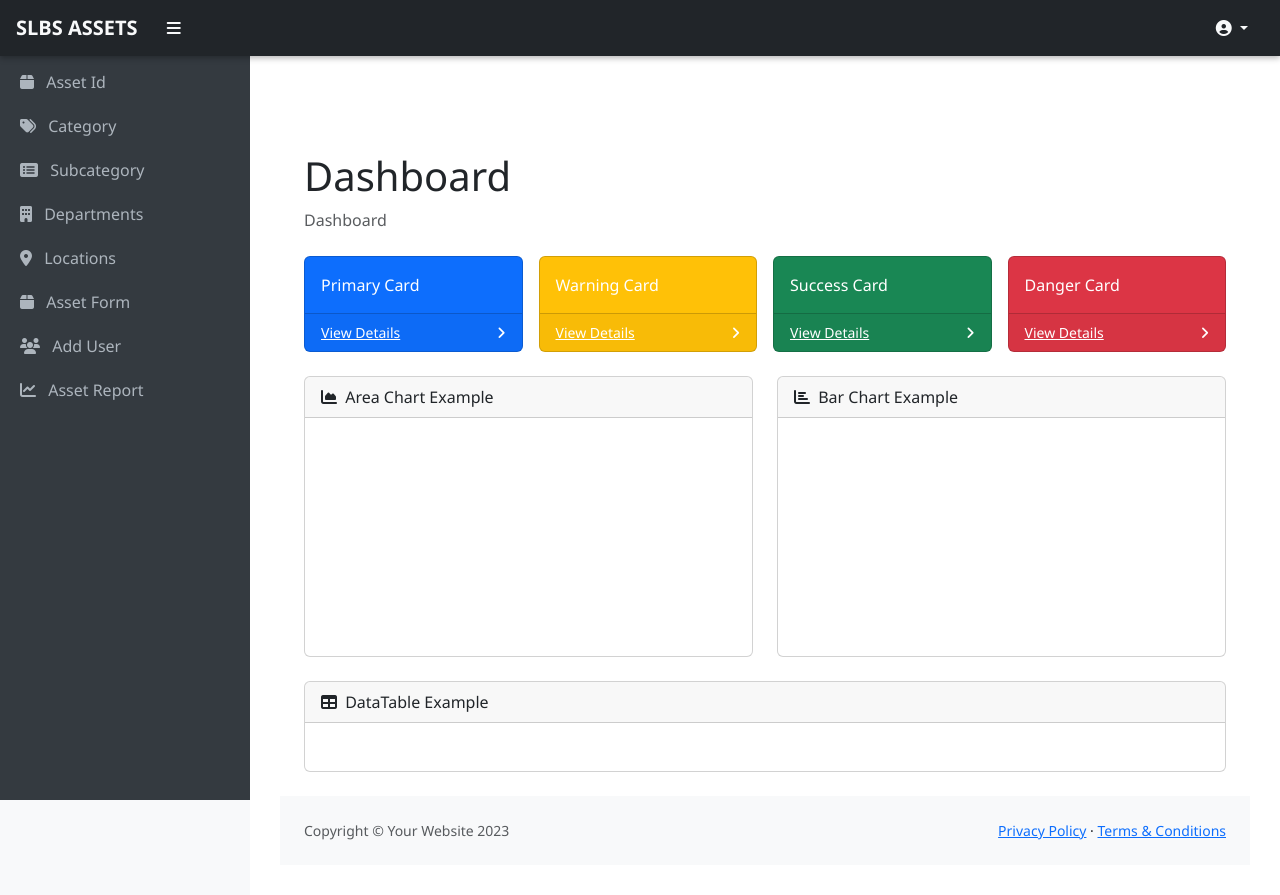
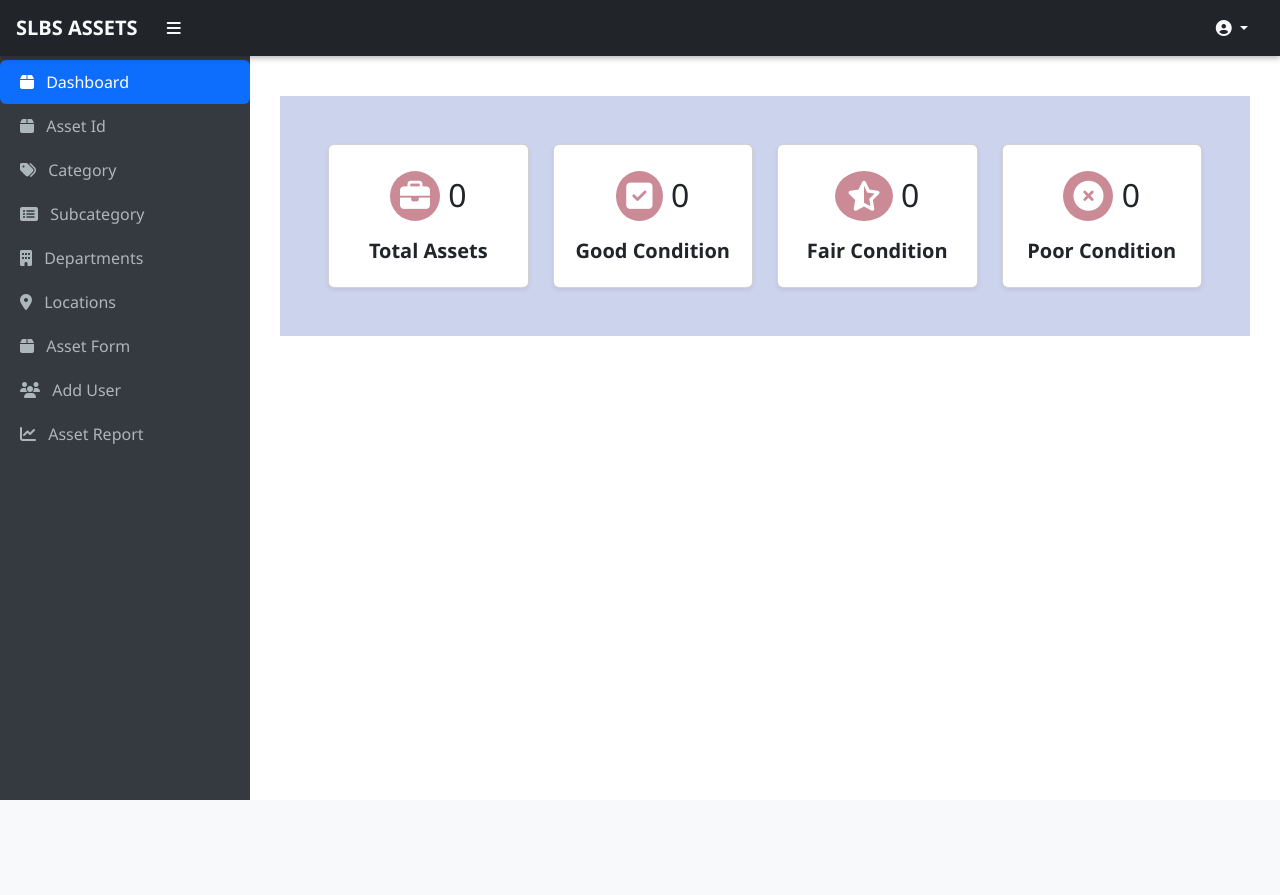
Before and after one commit to Fathimarehna/slbs_asset_management, a Django app: page /adminhome/ in a window 1280 px wide. After the commit the page ends 800 px from the top, so only its background shows below. Run offline with Django 5.2, Linux system fonts and the light colour scheme; the visitor is signed in with stand-in values (Sample User, id 1); data that the repository does not hold is empty; a map, chart or similar area stays blank.

Commit message:
new change

```diff
--- a/myapp/forms.py
+++ b/myapp/forms.py
@@ -203,6 +203,12 @@ class AssetCreateForm(forms.ModelForm):
                     "Warranty expiry date cannot be earlier than purchase date."
                 )
 
+            if warranty_date == purchase_date:
+                self.add_error(
+                    "warrenty_expiry",
+                    "Warranty expiry date cannot be the same as purchase date."
+            )
+
         return cleaned_data
 
 
--- a/myapp/templates/add_user.html
+++ b/myapp/templates/add_user.html
@@ -27,7 +27,7 @@
                 <div class="mb-3">
                     <label class="form-label">Username</label>
                     <input type="text" name="username" class="form-control"
-                    placeholder="Enter Username" maxlength="15" pattern="[a-z_]+"
+                    placeholder="Enter Username" maxlength="15" pattern="[a-z_0-9]+"
                     title="Username must contain only lowercase letters and underscore" required>
                 </div>
 
--- a/myapp/templates/admin_dashboard.html
+++ b/myapp/templates/admin_dashboard.html
@@ -3,8 +3,23 @@
 
 {% block content %}
 
-<br>
-<br>
+<style>
+  h5{
+    font-weight: bold;
+  }
+
+  .card-icon {
+    font-size: 30px;
+    color: white;
+    background-color: rgb(202, 139, 151);
+    padding: 10px;
+    border-radius: 60%;
+    margin-bottom: 10px;
+    margin-top: 10px;
+}
+
+
+</style>
 
 {% if messages %}
     {% for message in messages %}
@@ -14,115 +29,56 @@
     {% endfor %}
 {% endif %}
 
-<div id="layoutSidenav_content">
-    <main>
-        <div class="container-fluid px-4">
 
-            <h1 class="mt-4">Dashboard</h1>
-            <ol class="breadcrumb mb-4">
-                <li class="breadcrumb-item active">Dashboard</li>
-            </ol>
 
-            <!-- Responsive Cards -->
-            <div class="row g-3">
-                <div class="col-xl-3 col-md-6 col-sm-12">
-                    <div class="card bg-primary text-white mb-4">
-                        <div class="card-body">Primary Card</div>
-                        <div class="card-footer d-flex align-items-center justify-content-between">
-                            <a class="small text-white stretched-link" href="#">View Details</a>
-                            <div class="small text-white"><i class="fas fa-angle-right"></i></div>
-                        </div>
+<div class="container mt-3 p-5" style="background-color: rgb(204, 211, 236);">
+
+    <div class="row">
+
+        <div class="col-md-3">
+            <div class="card text-center shadow-sm p-3">
+
+
+                <h2><i class="fa-solid fa-briefcase card-icon"></i>  {{ total_assets }}</h2>
+                 <h5>Total Assets</h5>
             </div>
         </div>
 
-                <div class="col-xl-3 col-md-6 col-sm-12">
-                    <div class="card bg-warning text-white mb-4">
-                        <div class="card-body">Warning Card</div>
-                        <div class="card-footer d-flex align-items-center justify-content-between">
-                            <a class="small text-white stretched-link" href="#">View Details</a>
-                            <div class="small text-white"><i class="fas fa-angle-right"></i></div>
-                        </div>
+        <div class="col-md-3">
+            <div class="card text-center shadow-sm p-3">
+
+                <h2><i class="fa-solid fa-square-check card-icon"></i>  {{ good_assets }}</h2>
+                 <h5>Good Condition</h5>
             </div>
         </div>
 
-                <div class="col-xl-3 col-md-6 col-sm-12">
-                    <div class="card bg-success text-white mb-4">
-                        <div class="card-body">Success Card</div>
-                        <div class="card-footer d-flex align-items-center justify-content-between">
-                            <a class="small text-white stretched-link" href="#">View Details</a>
-                            <div class="small text-white"><i class="fas fa-angle-right"></i></div>
-                        </div>
+        <div class="col-md-3">
+            <div class="card text-center shadow-sm p-3">
+
+                <h2><i class="fa-solid fa-star-half-stroke card-icon"></i>  {{ fair_assets }}</h2>
+                <h5>Fair Condition</h5>
             </div>
         </div>
 
-                <div class="col-xl-3 col-md-6 col-sm-12">
-                    <div class="card bg-danger text-white mb-4">
-                        <div class="card-body">Danger Card</div>
-                        <div class="card-footer d-flex align-items-center justify-content-between">
-                            <a class="small text-white stretched-link" href="#">View Details</a>
-                            <div class="small text-white"><i class="fas fa-angle-right"></i></div>
-                        </div>
-                    </div>
-                </div>
-            </div>
+        <div class="col-md-3">
+            <div class="card text-center shadow-sm p-3">
 
-            <!-- Responsive Charts -->
-            <div class="row">
-                <div class="col-xl-6 col-sm-12 mb-4">
-                    <div class="card">
-                        <div class="card-header">
-                            <i class="fas fa-chart-area me-1"></i>
-                            Area Chart Example
-                        </div>
-                        <div class="card-body">
-                            <canvas id="myAreaChart" height="200"></canvas>
-                        </div>
-                    </div>
-                </div>
-
-                <div class="col-xl-6 col-sm-12 mb-4">
-                    <div class="card">
-                        <div class="card-header">
-                            <i class="fas fa-chart-bar me-1"></i>
-                            Bar Chart Example
-                        </div>
-                        <div class="card-body">
-                            <canvas id="myBarChart" height="200"></canvas>
-                        </div>
-                    </div>
-                </div>
-            </div>
-
-            <!-- Responsive Table -->
-            <div class="card mb-4">
-                <div class="card-header">
-                    <i class="fas fa-table me-1"></i>
-                    DataTable Example
-                </div>
-                <div class="card-body">
-                    <div class="table-responsive">
-                        <table id="datatablesSimple" class="table table-bordered table-striped">
-                            {{ table_content | safe }}
-                        </table>
-                    </div>
+                <h2><i class="fa-solid fa-circle-xmark card-icon"></i>  {{ poor_assets }}</h2>
+                <h5>Poor Condition</h5>
             </div>
         </div>
 
     </div>
-    </main>
 
-    <footer class="py-4 bg-light mt-auto">
-        <div class="container-fluid px-4">
-            <div class="d-flex align-items-center justify-content-between small">
-                <div class="text-muted">Copyright © Your Website 2023</div>
-                <div>
-                    <a href="#">Privacy Policy</a>
-                    &middot;
-                    <a href="#">Terms &amp; Conditions</a>
-                </div>
-            </div>
-        </div>
-    </footer>
+
 </div>
 
+<!--
+    <div class="text-center mt-4 mb-4">
+    <img src="{% static 'assets/laptopbg.jpg' %}"
+         alt="Dashboard Image"
+         style=" max-width: 500px;  border-radius: 10px;">
+</div> -->
+
+
 {% endblock %}
--- a/myapp/templates/assetid.html
+++ b/myapp/templates/assetid.html
@@ -6,14 +6,14 @@
 
 
 <h1 class="text-dark text-center fw-bold mt-5">Asset Management</h1>
-<br>
+
 
 <div class="text-end px-4">
     <a href="{% url 'asset_create' %}" class="btn btn-danger">Add New Asset ID</a>
     <a href="{% url 'admin_dashboard' %}" class="btn btn-secondary">Back</a>
 </div>
 
-<br><br>
+
 <div class="custom-card">
 <div class="container mt-3">
     <div class="table-responsive shadow-sm rounded-1">
@@ -33,7 +33,7 @@
             <tbody>
                 {% for asset in assets %}
                 <tr>
-                    <td class="text-center">{{ forloop.counter }}</td>
+                    <td>{{ forloop.counter }}</td>
                     <td>{{ asset.title }}</td>
 
                     <td class="text-center">
--- a/myapp/templates/assetlist.html
+++ b/myapp/templates/assetlist.html
@@ -7,7 +7,7 @@
 <br>
 
 <div class="text-end px-4">
-    <a href="{% url 'assetformcreatepage' %}" class="btn btn-danger">Add New Asset</a>
+    <a href="{% url 'assetformcreatepage' %}" class="btn btn-danger"><i class="fas fa-plus"></i> Add New Asset</a>
     <a href="{% url 'admin_dashboard' %}" class="btn btn-secondary">Back</a>
 </div>
 
--- a/myapp/templates/base.html
+++ b/myapp/templates/base.html
@@ -112,6 +112,10 @@
 <div class="sb-sidenav" id="sidebarMenu">
     <nav class="nav flex-column">
 
+        <a class="nav-link {% if request.path == '/adminhome/' %}active{% endif %}" href="{% url 'admin_dashboard' %}">
+            <i class="fas fa-box me-2"></i> Dashboard
+        </a>
+
         <a class="nav-link {% if request.path == '/assetid/' %}active{% endif %}" href="{% url 'assetid' %}">
             <i class="fas fa-box me-2"></i> Asset Id
         </a>
--- a/myapp/templates/departmentslist.html
+++ b/myapp/templates/departmentslist.html
@@ -6,7 +6,7 @@
 <h1 class="text-dark text-center fw-bold mt-5">Department Management</h1>
 
 <div class="text-end px-4 mt-3">
-    <a href="{% url 'departments_create' %}" class="btn btn-danger me-2">Add New Department</a>
+    <a href="{% url 'departments_create' %}" class="btn btn-danger "><i class="fas fa-plus"></i>  Add New Department</a>
     <a href="{% url 'admin_dashboard' %}" class="btn btn-secondary">Back</a>
 </div>
 
--- a/myapp/templates/locations_list.html
+++ b/myapp/templates/locations_list.html
@@ -6,7 +6,7 @@
 <h1 class="text-dark text-center fw-bold mt-5">Locations</h1>
 
 <div class="text-end px-4 mt-3">
-    <a href="{% url 'locations_create' %}" class="btn btn-danger me-2">Add New Location</a>
+    <a href="{% url 'locations_create' %}" class="btn btn-danger ">Add New Location</a>
     <a href="{% url 'admin_dashboard' %}" class="btn btn-secondary">Back</a>
 </div>
 
--- a/myapp/views.py
+++ b/myapp/views.py
@@ -22,6 +22,7 @@ from django.contrib.auth.decorators import user_passes_test
 
 from django.contrib import messages
 from django.http import JsonResponse
+from django.db.models import Count
 
 # from .forms import UserForm
 
@@ -70,7 +71,25 @@ def admin_only(user):
 @login_required
 @user_passes_test(admin_only, login_url='/userhome/')
 def admin_dashboard(request):
-    return render(request, 'admin_dashboard.html')
+    total_assets = AssetCreate.objects.count()
+
+    good_assets = AssetCreate.objects.filter(condition='Good').count()
+    fair_assets = AssetCreate.objects.filter(condition='Fair').count()
+    poor_assets = AssetCreate.objects.filter(condition='Poor').count()
+
+    available_assets = AssetCreate.objects.filter(status=True).count()
+    used_assets = AssetCreate.objects.filter(status=False).count()
+
+    context = {
+        'total_assets': total_assets,
+        'good_assets': good_assets,
+        'fair_assets': fair_assets,
+        'poor_assets': poor_assets,
+        'available_assets': available_assets,
+        'used_assets': used_assets,
+    }
+    return render(request, 'admin_dashboard.html', context)
+
 
 @login_required
 def user_dashboard(request):
@@ -508,11 +527,20 @@ def add_user(request):
     return render(request, 'add_user.html')
 
 
+
+from django.db.models import Q
 @user_passes_test(admin_only, login_url='/userhome/')
 def asset_report(request):
-    assets = AssetCreate.objects.all()
+    assets = AssetCreate.objects.all().order_by("assetname")
 
     # --- get filter values from form ---
+
+    search = request.GET.get("search", "")
+    if search:
+        assets = assets.filter(
+            Q(assetname__istartswith=search)
+        )
+
     category = request.GET.get('category')
     subcategory = request.GET.get('subcategory')
     location = request.GET.get('location')
@@ -532,11 +560,14 @@ def asset_report(request):
         assets = assets.filter(department=department)
     if condition:
         assets = assets.filter(condition=condition)
-    if date_from and date_to:
-        assets = assets.filter(purchase_date__range=[date_from, date_to])
+    if date_from:
+        assets = assets.filter(purchase_date__gte=date_from)
+    if date_to:
+        assets = assets.filter(purchase_date__lte=date_to)
 
     context = {
         'assets': assets,
+        'search':search,
         'categories': Category.objects.all(),
         'subcategories':SubCategory.objects.all(),
         'departments': Department.objects.all(),
@@ -544,6 +575,12 @@ def asset_report(request):
         'conditions': AssetCreate.CONDITION_CHOICES,
     }
     return render(request, 'report.html', context)
+
+#search option
+
+
+
+
 
 
 # AJAX view for dependent subcategory dropdown
```
Also changed, not shown: myapp/templates/assetform_details.html (+4 -4 lines), myapp/templates/category_list.html (+18 -14 lines), myapp/templates/report.html (+26 -2 lines), myapp/templates/sample.html (added, +128 -0 lines), myapp/templates/subcategory.html (+3 -4 lines), myapp/urls.py (line endings or trailing spaces), 1 other file. Lines whose indentation alone changed are shown as unchanged.
